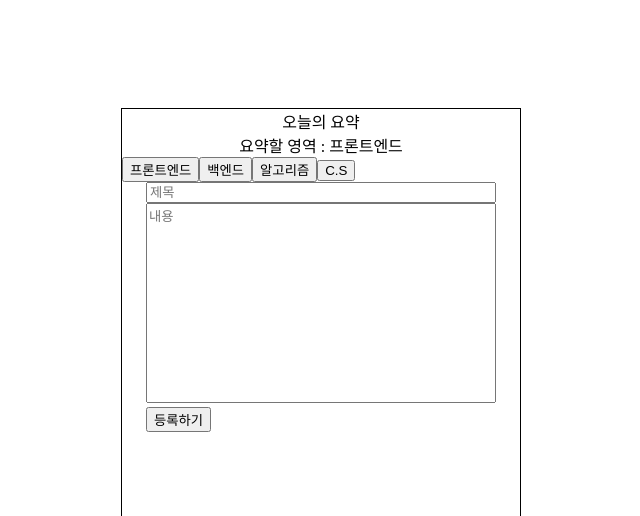
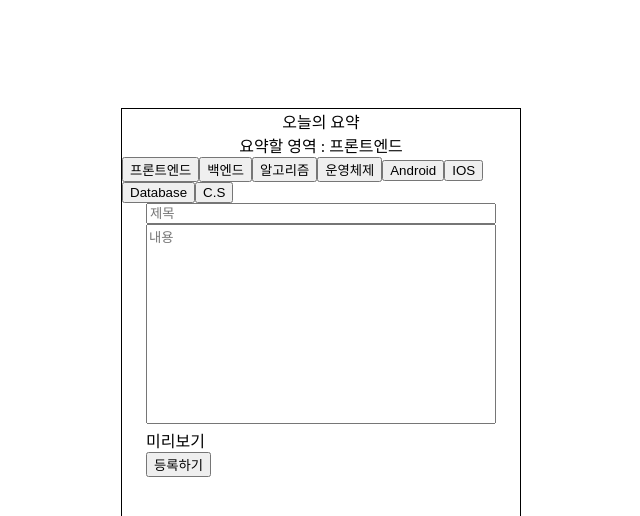
Before and after one commit to onegqueen/front, a React (Create React App) app: page /summary in a window 1280 px wide. Shown: the top 516 px of the page, without its empty margins (319-959 px from the left). Built offline with nearby package versions, Linux system fonts and the light colour scheme.

Commit message:
[11-02] add markdown

```diff
--- a/package.json
+++ b/package.json
@@ -11,6 +11,7 @@
     "immer": "^9.0.15",
     "react": "^18.2.0",
     "react-dom": "^18.2.0",
+    "react-markdown": "^8.0.3",
     "react-redux": "^8.0.4",
     "react-router-dom": "^6.4.2",
     "react-scripts": "5.0.1",
--- a/src/App.js
+++ b/src/App.js
@@ -5,7 +5,6 @@ import { Route, Routes } from "react-router-dom";
 import GlobalStyle from "./GlobalStyles";
 import Stats from "./pages/Stats/Stats";
 import Summary from "./pages/Summary/Summary";
-
 
 function App() {
   return (
--- a/src/components/Summary/SummaryContents.js
+++ b/src/components/Summary/SummaryContents.js
@@ -1,5 +1,6 @@
 import styled from "styled-components";
 import { useState } from "react";
+import ReactMarkdown from "react-markdown";
 
 const Main = styled.div`
   width: 350px;
@@ -34,6 +35,21 @@ const SummaryContents = (props) => {
     setSummary({ ...summary, [name]: value });
   };
 
+  const clickTab = (e) => {
+    if (e.keyCode === 9) {
+      e.preventDefault();
+      let val = e.target.value;
+      let start = e.target.selectionStart;
+      let end = e.target.selectionEnd;
+      e.target.value = val.substring(0, start) + "\t" + val.substring(end);
+      e.target.selectionStart = e.target.selectionEnd = start + 1;
+      changeSummary(e);
+      return false;
+    }
+  };
+
+  console.log(summary);
+
   return (
     <Main>
       <Title
@@ -45,7 +61,10 @@ const SummaryContents = (props) => {
         name="content"
         value={summary.content}
         onChange={changeSummary}
+        onKeyDown={clickTab}
       ></Content>
+      <div>미리보기</div>
+      <ReactMarkdown children={summary.content} />
       <RegisterBtn>등록하기</RegisterBtn>
     </Main>
   );
--- a/src/components/Summary/SummaryHeader.js
+++ b/src/components/Summary/SummaryHeader.js
@@ -34,6 +34,18 @@ const SummaryHeader = (props) => {
         <KeywordBtn name="알고리즘" onClick={selectKeyword}>
           알고리즘
         </KeywordBtn>
+        <KeywordBtn name="운영체제" onClick={selectKeyword}>
+          운영체제
+        </KeywordBtn>
+        <KeywordBtn name="Android" onClick={selectKeyword}>
+          Android
+        </KeywordBtn>
+        <KeywordBtn name="IOS" onClick={selectKeyword}>
+          IOS
+        </KeywordBtn>
+        <KeywordBtn name="Database" onClick={selectKeyword}>
+          Database
+        </KeywordBtn>
         <KeywordBtn name="C.S" onClick={selectKeyword}>
           C.S
         </KeywordBtn>
```
Also changed, not shown: 1 other file (tests, documents, lock files or other folders).
